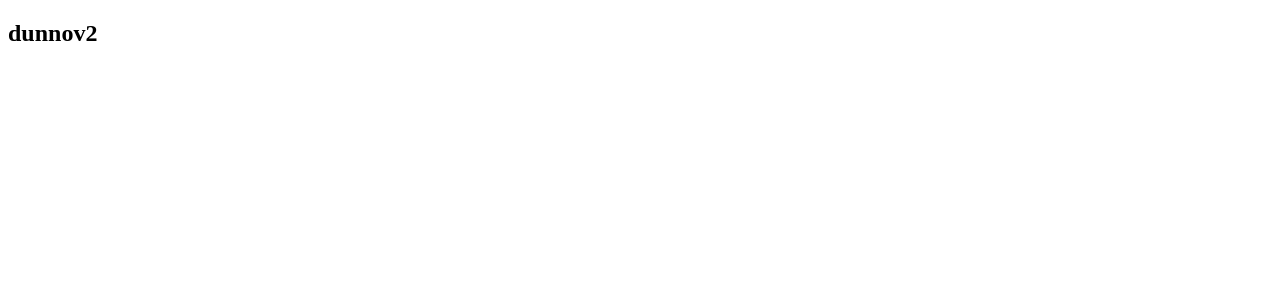
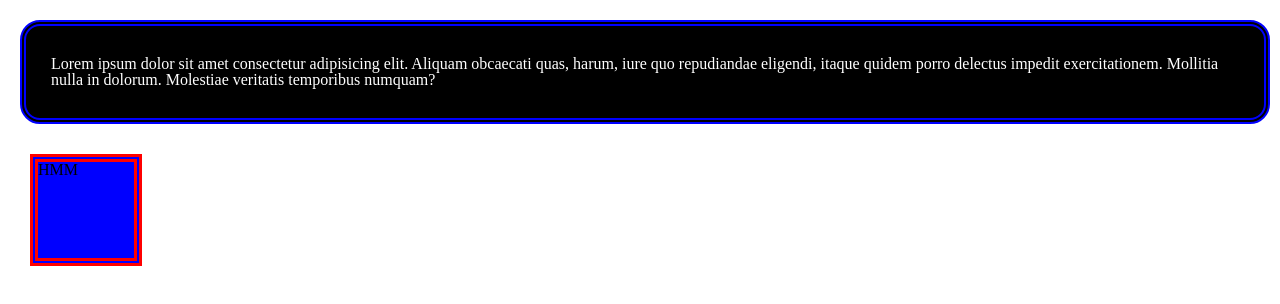
Before and after one commit to ssadady/frontN3, a plain HTML site: page index.html in a window 1280 px wide. Drawn offline with Linux system fonts and the light colour scheme.

Commit message:
reset/margin/padding/border
added this elements(styles)
reset/margin/padding/border

```diff
--- /dev/null
+++ b/css/reset.css
@@ -0,0 +1,48 @@
+/* http://meyerweb.com/eric/tools/css/reset/
+   v2.0 | 20110126
+   License: none (public domain)
+*/
+
+html, body, div, span, applet, object, iframe,
+h1, h2, h3, h4, h5, h6, p, blockquote, pre,
+a, abbr, acronym, address, big, cite, code,
+del, dfn, em, img, ins, kbd, q, s, samp,
+small, strike, strong, sub, sup, tt, var,
+b, u, i, center,
+dl, dt, dd, ol, ul, li,
+fieldset, form, label, legend,
+table, caption, tbody, tfoot, thead, tr, th, td,
+article, aside, canvas, details, embed,
+figure, figcaption, footer, header, hgroup,
+menu, nav, output, ruby, section, summary,
+time, mark, audio, video {
+	margin: 0;
+	padding: 0;
+	border: 0;
+	font-size: 100%;
+	font: inherit;
+	vertical-align: baseline;
+}
+/* HTML5 display-role reset for older browsers */
+article, aside, details, figcaption, figure,
+footer, header, hgroup, menu, nav, section {
+	display: block;
+}
+body {
+	line-height: 1;
+}
+ol, ul {
+	list-style: none;
+}
+blockquote, q {
+	quotes: none;
+}
+blockquote:before, blockquote:after,
+q:before, q:after {
+	content: '';
+	content: none;
+}
+table {
+	border-collapse: collapse;
+	border-spacing: 0;
+}
--- a/css/style.css
+++ b/css/style.css
@@ -0,0 +1,29 @@
+h1 {
+    border: 6px double blue;
+    border-radius: 20px;
+    margin: 20px 10px 15px 20px;
+    background-color: black;
+    color: white;
+    padding: 30px 25px;
+}
+.test {
+    border: 8px double red;
+    width: 96px;
+    height: 96px;
+    background-color: blue;
+    margin: 30px 30px 30px 30px;
+}
+/* h2 {
+    border-top-color: red;
+    border-top-style: dotted;
+    border-top-width: 9px;
+    border-bottom-color: blue;
+    border-bottom-style: dashed;
+    border-bottom-width: 9px;
+    border-left-color: red;
+    border-left-style: solid;
+    border-left-width: 9px;
+    border-right-color: blue;
+    border-right-style: dotted;
+    border-right-width: 9px;
+} */
--- a/index.html
+++ b/index.html
@@ -4,9 +4,13 @@
     <meta charset="UTF-8">
     <meta http-equiv="X-UA-Compatible" content="IE=edge">
     <meta name="viewport" content="width=device-width, initial-scale=1.0">
+    <link rel="stylesheet" href="css/reset.css">
+    <link rel="stylesheet" href="css/style.css">
     <title>document</title>
 </head>
 <body>
-    <h2>dunnov2</h2>
+    <h1>Lorem ipsum dolor sit amet consectetur adipisicing elit. Aliquam obcaecati quas, harum, iure quo repudiandae eligendi, itaque quidem porro delectus impedit exercitationem. Mollitia nulla in dolorum. Molestiae veritatis temporibus numquam?</h1>
+    <div class="test">HMM</div>
+
 </body>
 </html>
```
